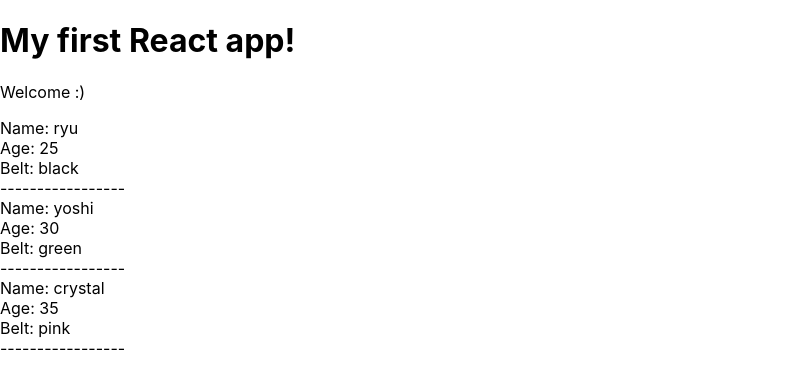
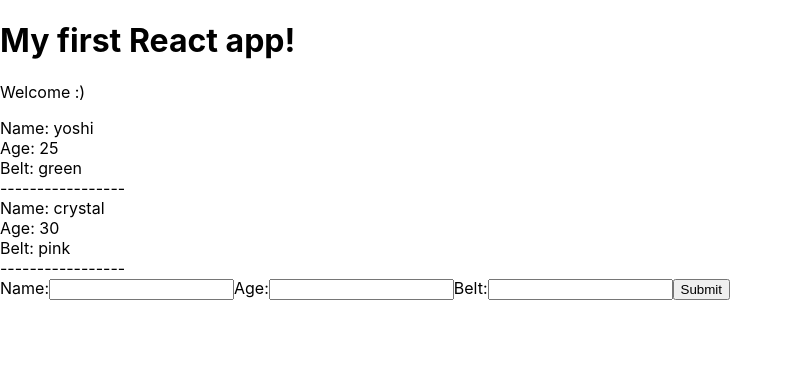
Before and after one commit to MarcinPietkiewicz/myapp, a React (Create React App) app: page / in a window 1280 px wide. Shown: the top 388 px of the page, without its empty margins (0-793 px from the left). Built offline with nearby package versions, Linux system fonts and the light colour scheme.

Commit message:
Added input form

```diff
--- /dev/null
+++ b/src/AddNinja.js
@@ -0,0 +1,38 @@
+import React, { Component } from 'react'
+
+class AddNinja extends Component {
+    state = {
+        name: null,
+        age: null,
+        belt: null
+    }
+
+    handleChange = (e) => {
+        this.setState({
+            [e.target.id]: e.target.value
+        })
+    }
+
+    handleSubmit = e => {
+        e.preventDefault()
+        console.log(this.state)
+    }
+
+    render() {
+        return (
+            <div>
+                <form onSubmit={this.handleSubmit}>
+                    <label htmlFor="name">Name:</label>
+                    <input type="text" id="name" onChange={this.handleChange} />
+                    <label htmlFor="name">Age:</label>
+                    <input type="text" id="age" onChange={this.handleChange} />
+                    <label htmlFor="name">Belt:</label>
+                    <input type="text" id="belt" onChange={this.handleChange} />
+                    <button>Submit</button>
+                </form>
+            </div >
+        )
+    }
+}
+
+export default AddNinja
--- a/src/App.js
+++ b/src/App.js
@@ -1,12 +1,13 @@
 import React, { Component } from 'react';
 import Ninjas from './Ninjas'
+import AddNinja from './AddNinja'
 
 class App extends Component {
   state = {
     ninjas: [
-      { name: 'ryu', age: 25, belt: 'black', id: 1 },
-      { name: 'yoshi', age: 30, belt: 'green', id: 2 },
-      { name: 'crystal', age: 35, belt: 'pink', id: 3 }
+      { name: 'ryu', age: 20, belt: 'black', id: 1 },
+      { name: 'yoshi', age: 25, belt: 'green', id: 2 },
+      { name: 'crystal', age: 30, belt: 'pink', id: 3 }
     ]
   }
 
@@ -16,6 +17,7 @@ class App extends Component {
         <h1> My first React app!</h1>
         <p>Welcome :)</p>
         <Ninjas ninjas={this.state.ninjas} />
+        <AddNinja />
       </div>)
   }
 }
--- a/src/Ninjas.js
+++ b/src/Ninjas.js
@@ -2,20 +2,34 @@ import React from 'react';
 
 const Ninjas = ({ ninjas }) => {
 
-    const ninjaList = ninjas.map(ninja => {
+    // const ninjaList = ninjas.map(ninja => {
+    //     if (ninja.age > 20) {
+    //         return <div className="ninja" key={ninja.id}>
+    //             <div>Name: {ninja.name}</div>
+    //             <div>Age: {ninja.age}</div>
+    //             <div>Belt: {ninja.belt}</div>
+    //             <div>-----------------</div>
+    //         </div >
+    //     } else { return null }
 
-        return <div className="ninja" key={ninja.id}>
-            <div>Name: {ninja.name}</div>
-            <div>Age: {ninja.age}</div>
-            <div>Belt: {ninja.belt}</div>
-            <div>-----------------</div>
-        </div >
-
-    })
+    // })
 
     return (
         <div className="ninja-list" >
-            {ninjaList}
+            {
+                ninjas.map(ninja => {
+                    return ninja.age > 20 ? (
+                        <div className="ninja" key={ninja.id}>
+                            <div>Name: {ninja.name}</div>
+                            <div>Age: {ninja.age}</div>
+                            <div>Belt: {ninja.belt}</div>
+                            <div>-----------------</div>
+                        </div >
+                    ) : null
+                })
+
+
+            }
         </div>
     )
 }
```
